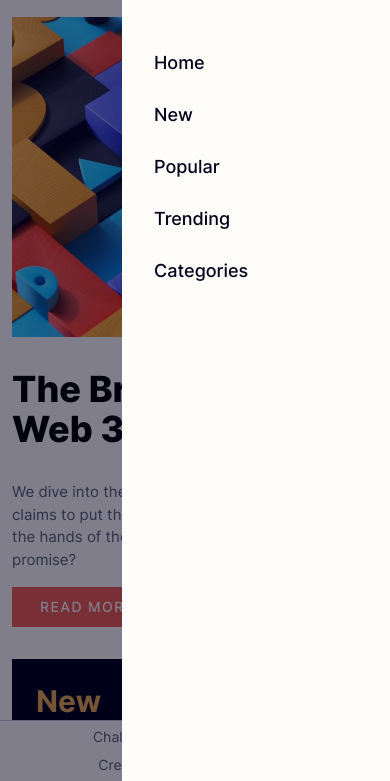
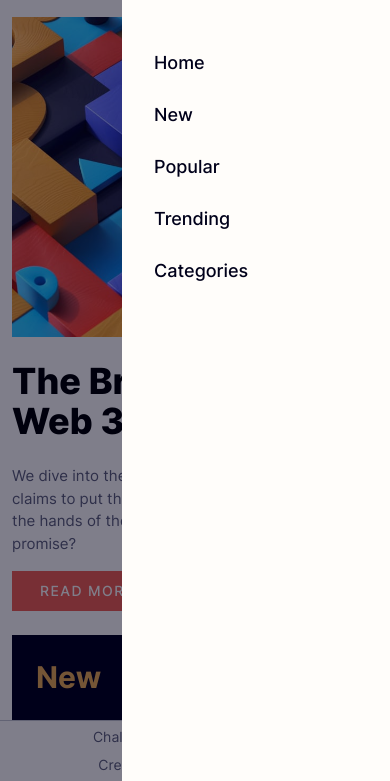
Before and after one commit to vaibhav202/news-homepage, a plain HTML site: page index.html in a window 390 px wide. Both pictures are taken after a click on the button 354 px from the left and 40 px from the top of the page. Shown: the part 63-844 px from the top of the page. Drawn offline with Linux system fonts and the light colour scheme.

Commit message:
Minor changes

```diff
--- a/index.html
+++ b/index.html
@@ -7,16 +7,16 @@
   <link rel="stylesheet" href="./output.css">
   <title>Frontend Mentor | News homepage</title>
 </head>
-<body class="grid grid-cols-1 justify-start items-center max-w-screen-lg sm:max-w-full h-full overflow-x-hidden">
-  <nav style="max-width: 1024px; width: 100%;" class="col-span-1 sticky top-0 bg-OffWhite flex flex-nowrap justify-between items-center py-12 z-20 border-y-GrayishBlue sm:flex-wrap sm:py-5 sm:px-4">
+<body class="grid grid-cols-1 justify-start items-center max-w-screen-lg sm:max-w-full h-full overflow-x-hidden overflow-y-hidden">
+  <nav style="max-width: 1024px; width: 100%;" class="col-span-1 sticky top-0 bg-OffWhite flex flex-nowrap justify-between items-center py-12 z-20 border-y-GrayishBlue lg:pl-6 sm:flex-wrap sm:py-5 sm:px-4">
     <img src="./assets/images/logo.svg" alt=""/>
     <button type="button" id="menuToggler" class="outline-none flex flex-col justify-center items-center overflow-hidden lg:invisible sm:visible sm:px-5 sm:py-3 z-40">
       <span id="top" class="transition-all absolute bg-VeryDarkBlue h-1 w-11 -translate-y-2"></span>
       <span id="middle" class="transition-all absolute bg-VeryDarkBlue h-1 w-11"></span>
       <span id="bottom" class="transition-all absolute bg-VeryDarkBlue h-1 w-11 translate-y-2"></span>
     </button>
-    <div id="navLinks" class="bg-VeryDarkBlue/50 transition-transform translate-x-full w-full lg:hidden sm:flex sm:absolute sm:top-0 right-0 sm:shadow-2xl">
-      <button id="space" class="block w-1/2 h-screen"></button>
+    <div id="linksContainer" class="transition-transform translate-x-full w-full lg:hidden sm:flex sm:absolute sm:top-0 right-0">
+      <button id="space" class="transition-opacity duration-500 delay-100 opacity-0 bg-VeryDarkBlue/50 block w-1/2 h-screen"></button>
       <ul class="gap-6 lg:hidden sm:flex sm:bg-OffWhite sm:flex-col sm:justify-start sm:items-start sm:w-full sm:h-screen sm:pt-28 sm:p-8 -z-0">
         <li class="block w-full text-VeryDarkBlue text-lg font-medium hover:text-SoftRed cursor-pointer"><a href="#Home">Home</a></li>
         <li class="block w-full text-VeryDarkBlue text-lg font-medium hover:text-SoftRed cursor-pointer"><a href="#New">New</a></li>
@@ -33,7 +33,7 @@
       <li class="text-DarkGrayishBlue hover:text-SoftRed cursor-pointer"><a href="#Categories">Categories</a></li>
     </ul>
   </nav>
-  <main class="grid grid-cols-3 gap-8 w-full h-full sm:px-3 overflow-y-auto z-10">
+  <main class="grid grid-cols-3 gap-6 w-full h-full lg:px-6 sm:px-3 overflow-x-hidden overflow-y-auto z-10">
     <!-- First section -->
     <section class="col-span-2 flex flex-wrap flex-col gap-10 w-auto sm:col-span-full">
       <picture>
@@ -75,7 +75,7 @@
           <p class="text-GrayishBlue">What are the possible adverse effects of on-demand AI image generation?</p>
         </li>
 
-        <li class="py-6 flex-col gap-2">
+        <li class="py-6 flex flex-col gap-2">
           <a><h3 class="text-OffWhite hover:text-SoftOrange cursor-pointer font-bold text-base">Is VC Funding Drying Up?</h3></a>
           <p class="text-GrayishBlue">Private funding by VC firms is down 50% YOY. We take a look at what that means.</p>
         </li>
--- a/main.js
+++ b/main.js
@@ -1,6 +1,6 @@
 var btn = document.getElementById("menuToggler");
 var menuClosingSpace = document.getElementById("space");
-var navLinks = document.getElementById("navLinks");
+var linksContainer = document.getElementById("linksContainer");
 var first = document.getElementById("top");
 var middle = document.getElementById("middle");
 var bottom = document.getElementById("bottom");
@@ -9,7 +9,9 @@ menuClosingSpace.addEventListener('click', menuToggler);
 function menuToggler() {
     if(btn.classList.contains("sm:visible") == true) {
         //For opening the menu
-        navLinks.classList.toggle("translate-x-full");
+        menuClosingSpace.classList.toggle("opacity-0");
+        linksContainer.classList.toggle("translate-x-full");
+
         //Changing menu icon to look a like close icon
         first.classList.toggle("-translate-y-2");
         first.classList.toggle("rotate-45");
@@ -19,7 +21,8 @@ function menuToggler() {
     }
     else {
         //For closing the menu
-        navLinks.classList.toggle("translate-x-full");
+        menuClosingSpace.classList.toggle("opacity-0");
+        linksContainer.classList.toggle("translate-x-full");
 
         //Falling back to default icon
         first.classList.toggle("-translate-y-2");
```
Also changed, not shown: output.css.
